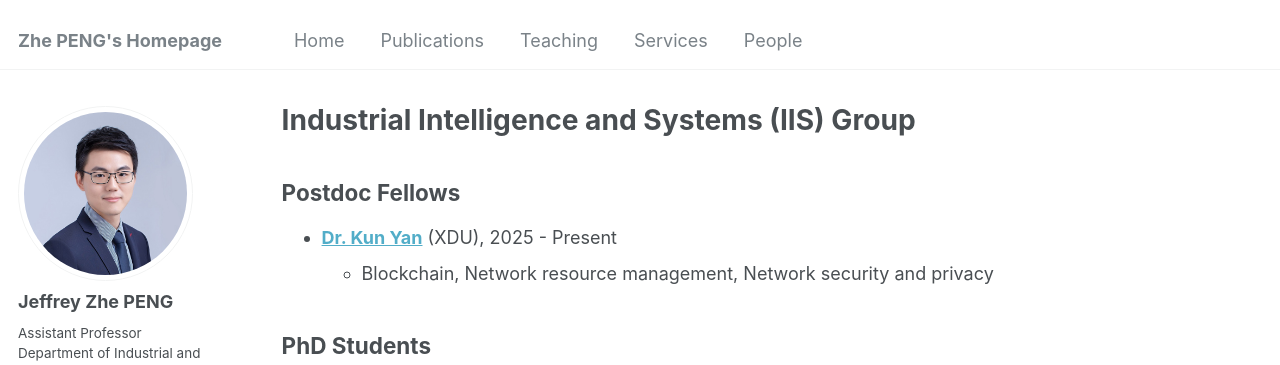
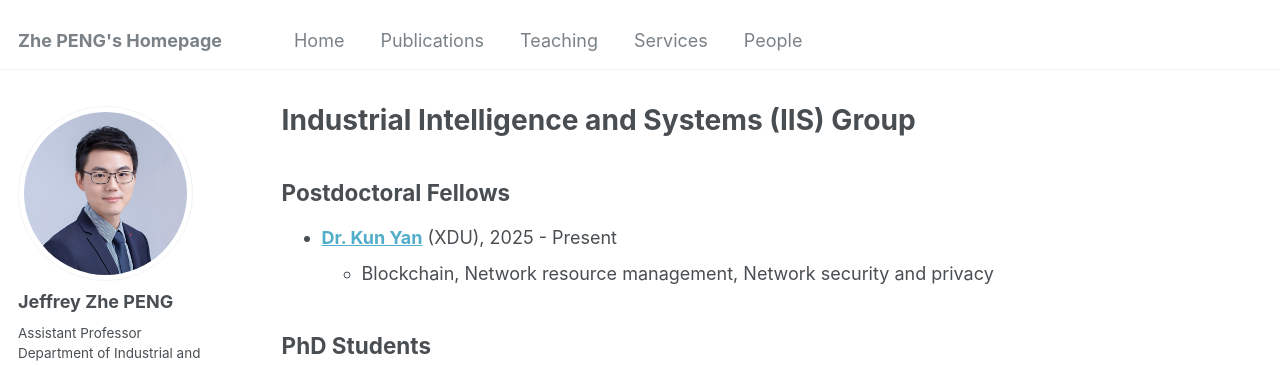
Before and after one commit to PENG-Zhe/peng-zhe.github.io, a Jekyll site: the page built from _pages/people.md, in a window 1280 px wide and 1172 px high. Shown: the top 365 px of the window. Built offline with Jekyll 4.4.1, drawn with Linux system fonts in a browser that asks for light colours; some web fonts are replaced.

Commit message:
Update people.md

```diff
--- a/_pages/people.md
+++ b/_pages/people.md
@@ -4,7 +4,7 @@ permalink: /people/
 layout: archive
 ---
 
-## Postdoc Fellows
+## Postdoctoral Fellows
 * **[Dr. Kun Yan](https://quinyim.github.io/)** (XDU), 2025 - Present
   * Blockchain, Network resource management, Network security and privacy
 
```
